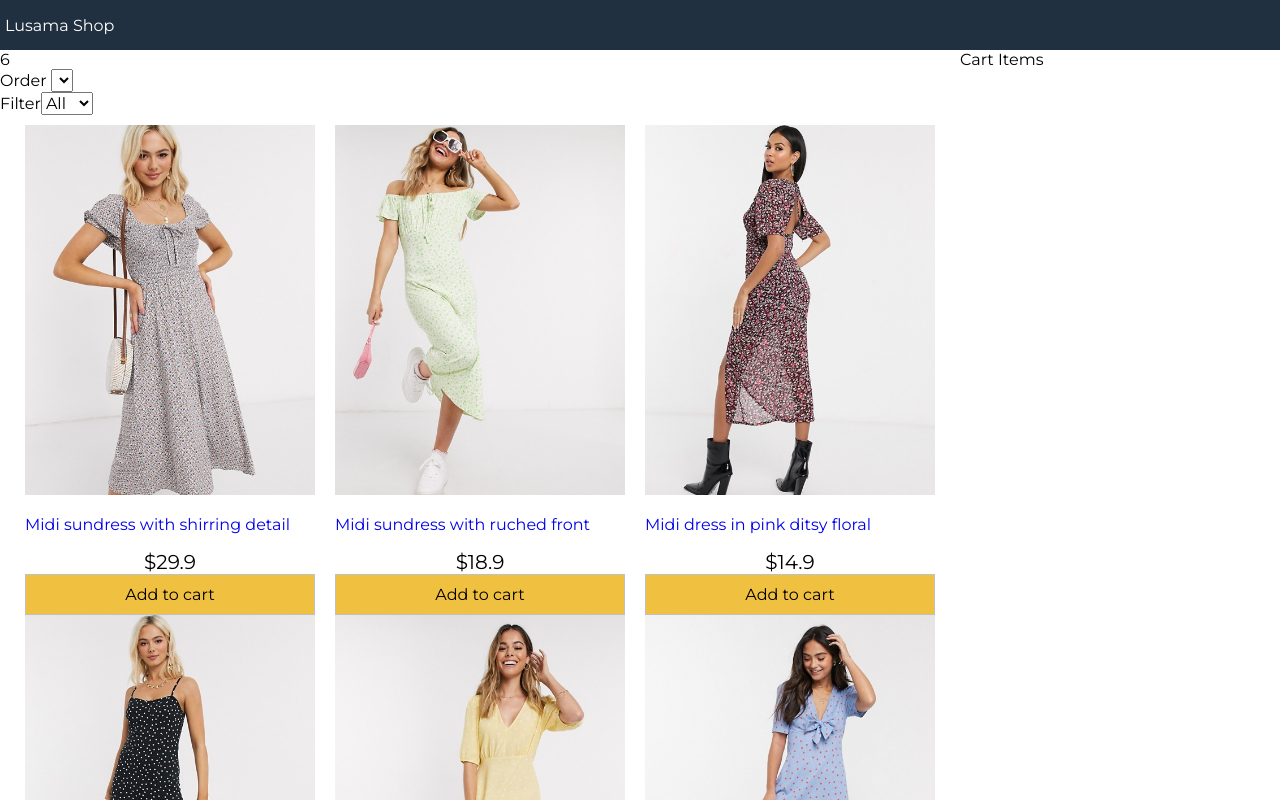
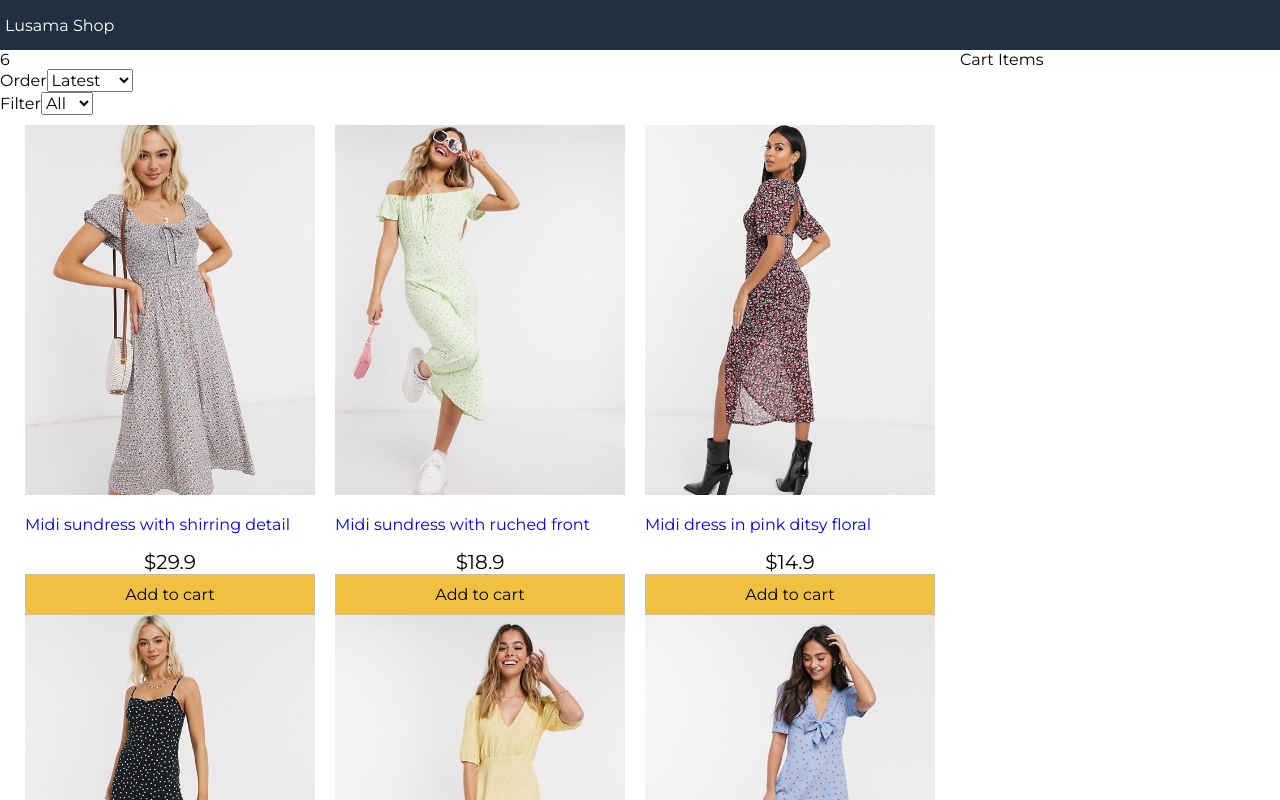
Before and after one commit to tnyandoro/react-lusama-app, a React (Create React App) app: page / in a window 1280 px wide. Shown: the top 800 px of the page. Built offline with nearby package versions, Linux system fonts and the light colour scheme.

Commit message:
set the Order values

```diff
--- a/src/components/Filter.js
+++ b/src/components/Filter.js
@@ -7,7 +7,12 @@ export default class Filter extends Component {
         <div className="filter-result">{this.props.count}</div>
         <div className="filter-sort">
           {" "}
-          Order <select></select>
+          Order{ ""}
+          <select>
+            <option>Latest</option>
+            <option value="lowest">Lowest</option>
+            <option value="highest">Highest</option>
+          </select>
         </div>
         <div className="filter-size">
           Filter
```
